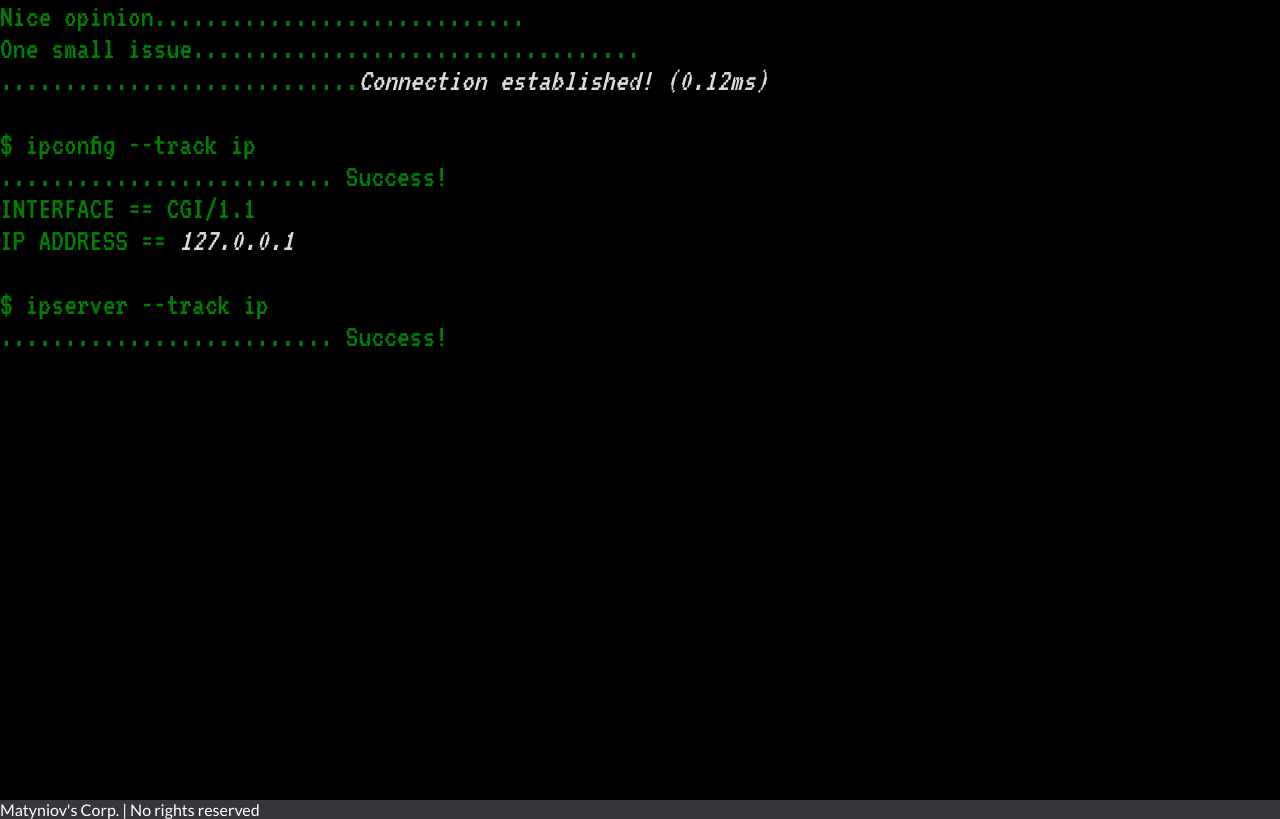
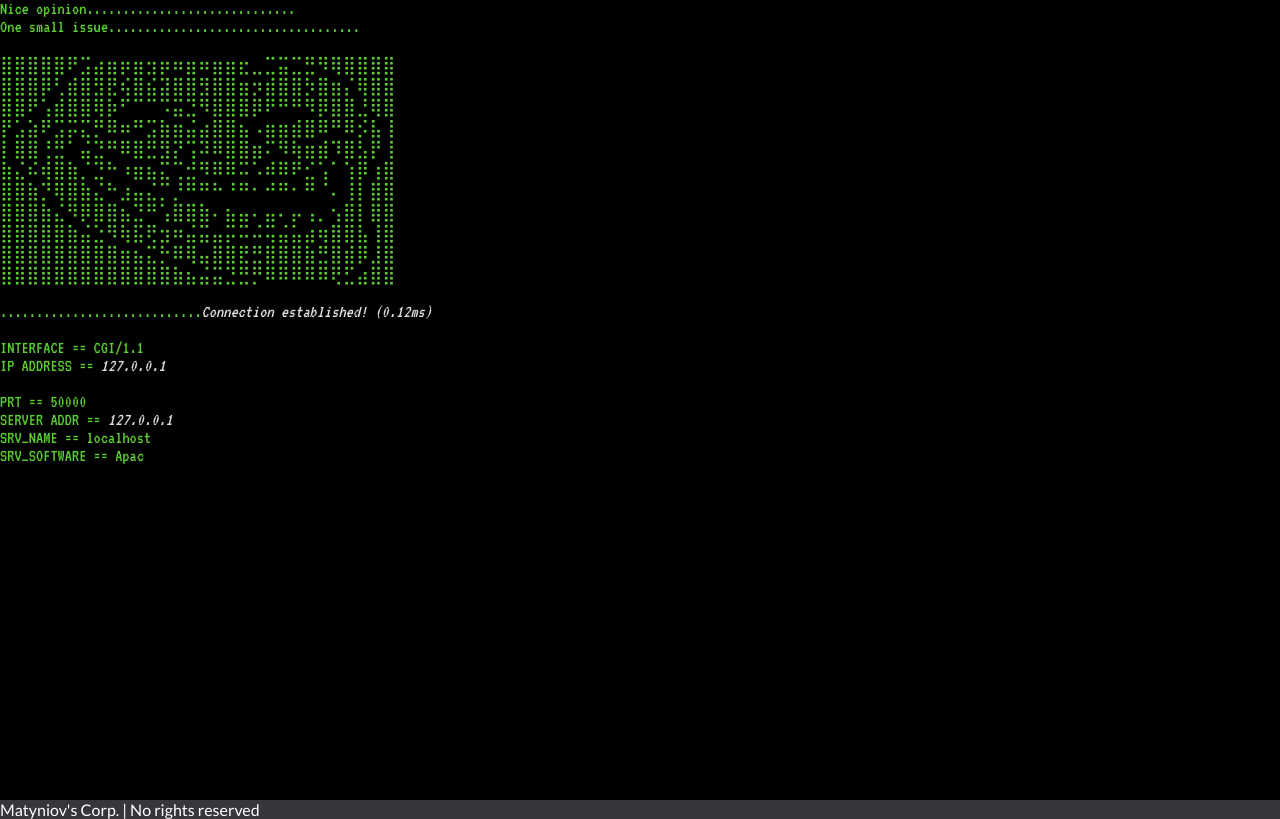
Before and after one commit to IMatynia/the-epic-gamer-website, a PHP site: template app/views/hax.php in a window 1280 px wide. Run offline with PHP 8.4, Linux system fonts and the light colour scheme; the template is opened without the code that fills it, so the values that code supplies are empty; some libraries are stand-ins or nearby versions.

Commit message:
finna working maybe

```diff
--- a/app/libraries/Core.php
+++ b/app/libraries/Core.php
@@ -17,7 +17,7 @@
       // Look in BLL for first value
       if(isset($url[0]) && file_exists('../app/controllers/' . strtolower(ucwords($url[0])). '.php')){
         // If exists, set as controller
-        $this->currentController = ucwords($url[0]);
+        $this->currentController =strtolower(ucwords($url[0]));
         // Unset 0 Index
         unset($url[0]);
       }
@@ -29,7 +29,9 @@
       $this->currentController = new $this->currentController;
 
       // Check for second part of url
+
       if(isset($url[1])){
+        $url[1] = strtolower($url[1]);
         // Check to see if method exists in controller
         if(method_exists($this->currentController, $url[1])){
           $this->currentMethod = $url[1];
--- a/app/views/hax.php
+++ b/app/views/hax.php
@@ -19,39 +19,35 @@
     }
 
     echo "Nice opinion.............................@";
-    echo "One small issue...................................@";
+    echo "One small issue...................................@@";
+    ?>
+⣿⣿⣿⣿⣿⠟⣩⣴⣶⡶⣶⣲⡶⠶⣶⠶⣶⣶⣖⣀⣉⣭⣉⣛⠻⢿⣿⣿⣿⣿ @
+⣿⣿⣿⡿⢃⣾⣿⣻⣟⢮⣿⣮⣽⣿⣿⣻⣿⣿⣶⡲⣾⣿⣿⡳⣿⣶⡌⢿⣿⣿ @
+⣿⣿⠟⢡⣾⣿⣿⢿⡷⠋⠉⠉⠩⣭⣙⠻⣿⣿⣿⡿⠟⠛⠛⠻⡿⣿⣿⣘⢿⣿ @
+⡟⣡⣵⠟⣩⡭⣍⡛⠿⠶⠛⣩⣷⣶⣬⣴⣿⣿⣦⠠⣶⣶⣾⣿⠿⠛⠿⡪⣧⢸ @
+⡇⣿⣿⢘⣛⠁⣬⣙⠛⠿⣿⣛⣻⡝⢩⠽⠿⣿⣿⣶⠍⠻⢷⣶⣾⠹⣿⣣⡟⢸ @
+⣷⣌⠮⢾⣿⣷⡈⣙⠓⠰⣶⣦⣍⢉⣚⠻⠿⠿⠭⠡⠾⠿⠟⣊⢡⠁⢱⡿⢰⣿ @
+⣿⣿⣷⡙⢿⣿⣷⣌⠓⣰⣤⣌⡉⡘⠛⠛⠓⠘⠛⠂⠚⠛⠂⠛⠈⠄⢸⡇⣿⣿ @
+⣿⣿⣿⣷⣌⠻⡿⣿⣿⣦⣙⠛⢡⣿⣿⣷⠄⣦⣤⠄⣤⠄⡤⢠⡀⢢⣿⡇⣿⣿ @
+⣿⣿⣿⣿⣿⣷⣬⣑⠻⢷⣯⢟⣲⠶⣬⣭⣤⡭⠭⠬⢭⣬⣥⣴⢶⣿⣿⣧⢸⣿ @
+⣿⣿⣿⣿⣿⣿⣿⣿⣿⣶⣦⣍⡓⠿⢿⣤⣿⣿⣟⣛⣿⣿⣿⣷⣛⣿⣾⡿⣸⣿ @
+⣿⣿⣿⣿⣿⣿⣿⣿⣿⣿⣿⣿⣿⣷⣦⣬⣭⣙⣛⡛⠿⠿⠿⠿⠿⢟⣋⣴⣿⣿ @@
+    <?php
     echo "............................[Connection established! (0.12ms)]@@";
-
-    echo " $ ipconfig --track ip @";
-    echo " .......................... Success!@";
-
     echo "INTERFACE == " . $_SERVER['GATEWAY_INTERFACE'] . "@";
     echo "IP ADDRESS == [" . RetrieveUserIP() . "]@@";
-    echo " $ ipserver --track ip @";
-    echo " .......................... Success!@";
     echo "PRT == " . $_SERVER['REMOTE_PORT']. "@";
     echo "SERVER ADDR == [" . $_SERVER['SERVER_ADDR'] . "]@";
     echo "SRV_NAME == " . $_SERVER['SERVER_NAME'] . "@";
     echo "SRV_SOFTWARE == " . $_SERVER['SERVER_SOFTWARE'] . "@";
     echo "SRV_PROTOCOL == " . $_SERVER['SERVER_PROTOCOL'] . "@";
-
-    echo " $ firewall print @";
-    echo " .......................... Success!@";
     echo "RQST_METHOD == " . $_SERVER['REQUEST_METHOD'] . "@";
     echo "RQST_TM == [{" . $_SERVER['REQUEST_TIME'] . "} -- " . date("Y-m-d H:i:s",  $_SERVER['REQUEST_TIME']) . "]@";
-    // echo "INTERFACE" . $_SERVER['HTTP_ACCEPT'] . "@";
-    // echo "INTERFACE" . $_SERVER['HTTP_ACCEPT_CHARSET']	Returns the Accept_Charset header from the current request (such as utf-8,ISO-8859-1)
     echo "RQST_HEADER == " . $_SERVER['HTTP_HOST'] . "@";
-    // echo "INTERFACE" . $_SERVER['HTTP_REFERER']	Returns the complete URL of the current page (not reliable because not all user-agents support it)
-    // echo "INTERFACE" . $_SERVER['HTTPS']	Is the script queried through a secure HTTP protocol
-
-    // $_SERVER['SCRIPT_FILENAME']	Returns the absolute pathname of the currently executing script
-    // $_SERVER['SERVER_ADMIN']	Returns the value given to the SERVER_ADMIN directive in the web server configuration file (if your script runs on a virtual host, it will be the value defined for that virtual host) (such as someone@w3schools.com)
-    // $_SERVER['SERVER_PORT']	Returns the port on the server machine being used by the web server for communication (such as 80)
-    // $_SERVER['SERVER_SIGNATURE']	Returns the server version and virtual host name which are added to server-generated pages
-    // $_SERVER['PATH_TRANSLATED']	Returns the file system based path to the current script
-    // $_SERVER['SCRIPT_NAME']	Returns the path of the current script
-    // $_SERVER['SCRIPT_URI']
+    echo "Tracking geolocation..........................[FOUND!]@";
+    echo "I am 100 meters from your location and approaching rapidly@";
+    echo "@@@                                            ";
+    echo "[run]";
     ?>
 </div>
 
--- a/public/css/hax.css
+++ b/public/css/hax.css
@@ -1,11 +1,10 @@
 #hax {
   font-family: "VT323", monospace;
-  color: green;
+  color: #5bcd31;
   background-color: black;
   height: 100%;
   width: 100%;
-  font-size: xx-large;
-  overflow: hidden;
+  font-size: large;
 
   -webkit-user-select: none;
   -khtml-user-select: none;
--- a/public/js/hax_script.js
+++ b/public/js/hax_script.js
@@ -1,4 +1,4 @@
-TYPE_SPEED = 20;
+TYPE_SPEED = 10;
 magic_static = "";
 
 function type_out_letters(what, where)
```
